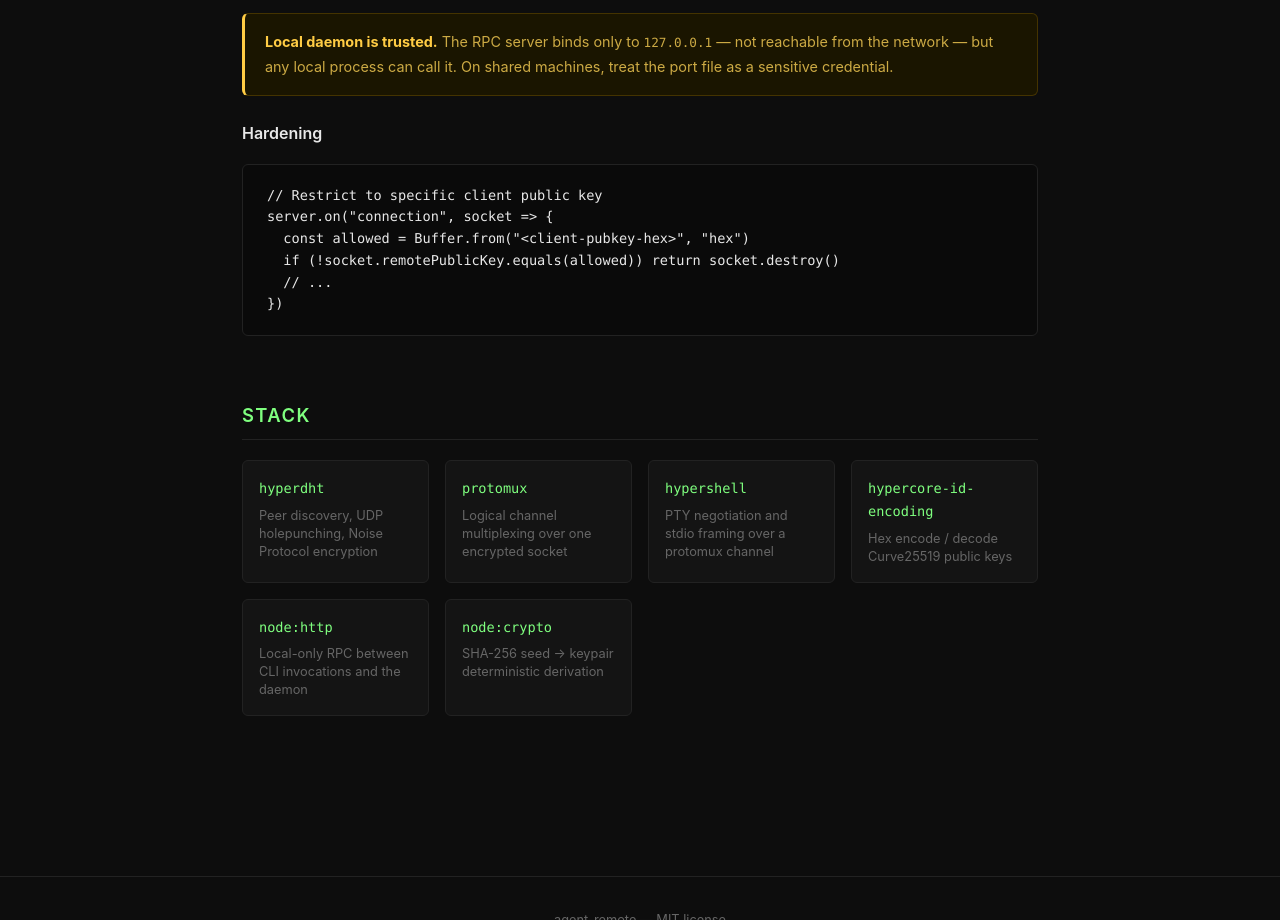
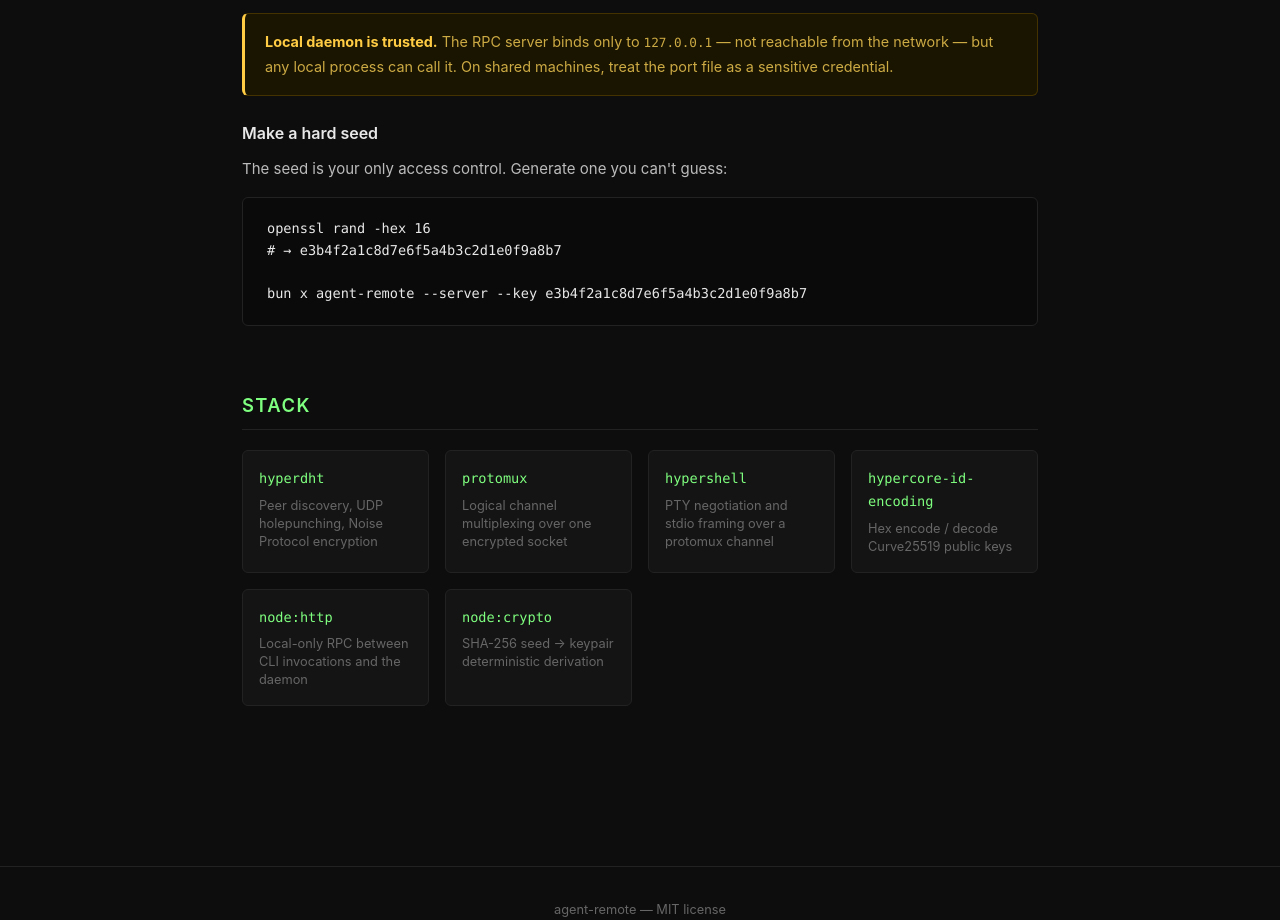
Before and after one commit to AnEntrypoint/agent-remote, a website: page docs/index.html in a window 1280 px wide. Shown: the part 3570-4490 px from the top of the page. Drawn offline with Linux system fonts and the light colour scheme.

Commit message:
Replace hardening advice with hard seed example

```diff
--- a/docs/index.html
+++ b/docs/index.html
@@ -451,13 +451,12 @@ console.log(result.stdout) // → "myuser\n"</pre>
       sensitive credential.
     </div>
 
-    <h3>Hardening</h3>
-    <pre>// Restrict to specific client public key
-server.on("connection", socket => {
-  const allowed = Buffer.from("&lt;client-pubkey-hex&gt;", "hex")
-  if (!socket.remotePublicKey.equals(allowed)) return socket.destroy()
-  // ...
-})</pre>
+    <h3>Make a hard seed</h3>
+    <p>The seed is your only access control. Generate one you can't guess:</p>
+    <pre>openssl rand -hex 16
+# → e3b4f2a1c8d7e6f5a4b3c2d1e0f9a8b7
+
+bun x agent-remote --server --key e3b4f2a1c8d7e6f5a4b3c2d1e0f9a8b7</pre>
   </section>
 
   <!-- stack -->
```
Also changed, not shown: README.md.
